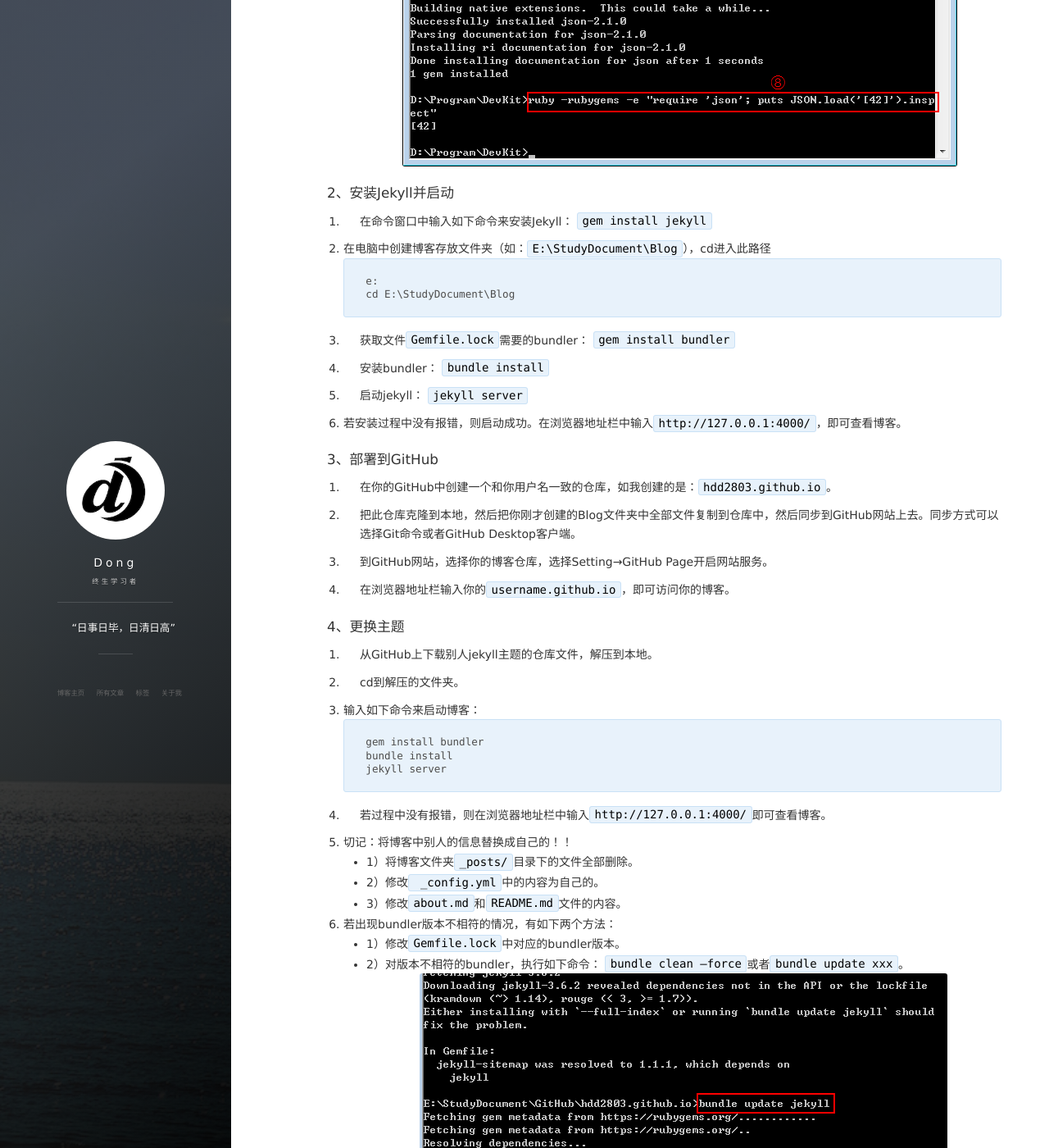
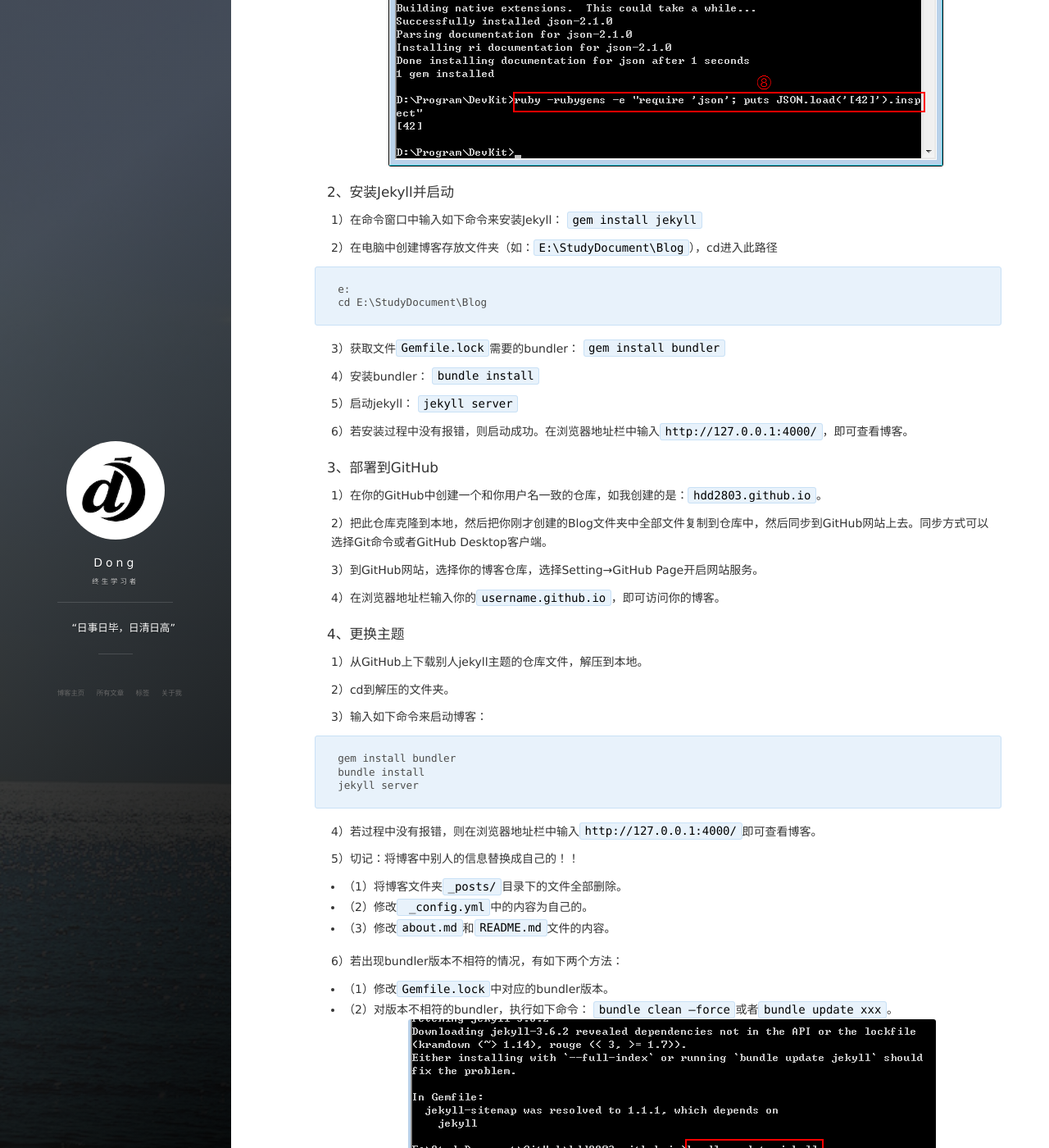
Before and after one commit to hdd2803/hdd2803.github.io, a Jekyll site: the page built from _posts/2017-11-07-WebNote_Jekyll.md, in a window 1280 px wide and 1400 px high, scrolled down 1513 px. Shown: the whole window at 82% size. Built offline with Jekyll 4.4.1, drawn with Linux system fonts in a browser that asks for light colours; nearby versions of some CDN libraries; comment, search, counter and statistics services are not loaded; some of the changed text lies outside the part shown.

Commit message:
修改文章样式

````diff
--- a/_posts/2017-11-07-WebNote_Jekyll.md
+++ b/_posts/2017-11-07-WebNote_Jekyll.md
@@ -9,20 +9,20 @@ tag: WebNote
 
 ### 一、Windows系统下
 #### 1、安装Ruby
-1. 去[Ruby官网](https://rubyinstaller.org/downloads/)下载适合自己系统的Ruby版本，以及对应Ruby的Development Kits。比如：[Ruby 2.3.3 (x64)](https://dl.bintray.com/oneclick/rubyinstaller/rubyinstaller-2.3.3-x64.exe)版本需要对应下载的Development Kits：[DevKit-mingw64-64-4.7.2-20130224-1432-sfx.exe](https://dl.bintray.com/oneclick/rubyinstaller/DevKit-mingw64-64-4.7.2-20130224-1432-sfx.exe)。记住一定要按照官网的要求，下载对应的两个软件。注意一下，Ruby 2.4.0及以上使用的开发套件是MSYS2 toolkit。
+1）去[Ruby官网](https://rubyinstaller.org/downloads/)下载适合自己系统的Ruby版本，以及对应Ruby的Development Kits。比如：[Ruby 2.3.3 (x64)](https://dl.bintray.com/oneclick/rubyinstaller/rubyinstaller-2.3.3-x64.exe)版本需要对应下载的Development Kits：[DevKit-mingw64-64-4.7.2-20130224-1432-sfx.exe](https://dl.bintray.com/oneclick/rubyinstaller/DevKit-mingw64-64-4.7.2-20130224-1432-sfx.exe)。记住一定要按照官网的要求，下载对应的两个软件。注意一下，Ruby 2.4.0及以上使用的开发套件是MSYS2 toolkit。
 
-2. 双击下载的Ruby软件进行安装，安装路径中切记不要带有空格。比如`C:\Program Files\Ruby193`就是错误的路径，而`D:\Program\Ruby23-x64`是正确路径。
+2）双击下载的Ruby软件进行安装，安装路径中切记不要带有空格。比如`C:\Program Files\Ruby193`就是错误的路径，而`D:\Program\Ruby23-x64`是正确路径。
 
-3. 安装完成后，双击下载的Development Kits提取文件，选择的存放路径也一定不要带有空格，否则会遇到未知错误。比如：`D:\Program\DevKit`。
+3）安装完成后，双击下载的Development Kits提取文件，选择的存放路径也一定不要带有空格，否则会遇到未知错误。比如：`D:\Program\DevKit`。
 
-4. 打开命令窗口cd到Development Kits的存放路径。运行`ruby dk.rb init`，在Development Kits目录下会生产`config.yml`文件。打开此文件，在其中输入Ruby的安装路径，如：`- D:/Program/Ruby23-x64`。
+4）打开命令窗口cd到Development Kits的存放路径。运行`ruby dk.rb init`，在Development Kits目录下会生产`config.yml`文件。打开此文件，在其中输入Ruby的安装路径，如：`- D:/Program/Ruby23-x64`。
 ![](/images/posts/WebNote/Jekyll/1.png)
 
-5. (可选)在命令窗口输入`ruby dk.rb review`，可以查看第四步中输入的路径是否正确。
+5）(可选)在命令窗口输入`ruby dk.rb review`，可以查看第四步中输入的路径是否正确。
 
-6. 最后再输入`ruby dk.rb install`来增强Ruby的功能。成功后，可在路径`<RUBY_INSTALL_DIR>\lib\ruby\site_ruby`下，可以看到`devkit.rb`文件。
+6）最后再输入`ruby dk.rb install`来增强Ruby的功能。成功后，可在路径`<RUBY_INSTALL_DIR>\lib\ruby\site_ruby`下，可以看到`devkit.rb`文件。
 
-7. 若要测试DevKit是否在Ruby环境中正确安装，可以输入如下几个命令：
+7）若要测试DevKit是否在Ruby环境中正确安装，可以输入如下几个命令：
 ```
 - gem install json --platform=ruby
 - ruby -rubygems -e "require 'json'; puts JSON.load('[42]').inspect"
@@ -31,57 +31,57 @@ tag: WebNote
 ![](/images/posts/WebNote/Jekyll/2.png)
 
 #### 2、安装Jekyll并启动
-1. 在命令窗口中输入如下命令来安装Jekyll：
+1）在命令窗口中输入如下命令来安装Jekyll：
 `gem install jekyll`
 
-2. 在电脑中创建博客存放文件夹（如：`E:\StudyDocument\Blog`），cd进入此路径
+2）在电脑中创建博客存放文件夹（如：`E:\StudyDocument\Blog`），cd进入此路径
 ```
 e:
 cd E:\StudyDocument\Blog
 ```
 
-3. 获取文件`Gemfile.lock`需要的bundler：
+3）获取文件`Gemfile.lock`需要的bundler：
 `gem install bundler`
 
-4. 安装bundler：
+4）安装bundler：
 `bundle install`
 
-5. 启动jekyll：
+5）启动jekyll：
 `jekyll server`
 
-6. 若安装过程中没有报错，则启动成功。在浏览器地址栏中输入`http://127.0.0.1:4000/`，即可查看博客。
+6）若安装过程中没有报错，则启动成功。在浏览器地址栏中输入`http://127.0.0.1:4000/`，即可查看博客。
 
 #### 3、部署到GitHub
-1. 在你的GitHub中创建一个和你用户名一致的仓库，如我创建的是：`hdd2803.github.io`。
+1）在你的GitHub中创建一个和你用户名一致的仓库，如我创建的是：`hdd2803.github.io`。
 
-2. 把此仓库克隆到本地，然后把你刚才创建的Blog文件夹中全部文件复制到仓库中，然后同步到GitHub网站上去。同步方式可以选择Git命令或者GitHub Desktop客户端。
+2）把此仓库克隆到本地，然后把你刚才创建的Blog文件夹中全部文件复制到仓库中，然后同步到GitHub网站上去。同步方式可以选择Git命令或者GitHub Desktop客户端。
 
-3. 到GitHub网站，选择你的博客仓库，选择Setting→GitHub Page开启网站服务。
+3）到GitHub网站，选择你的博客仓库，选择Setting→GitHub Page开启网站服务。
 
-4. 在浏览器地址栏输入你的`username.github.io`，即可访问你的博客。
+4）在浏览器地址栏输入你的`username.github.io`，即可访问你的博客。
 
 #### 4、更换主题
-1. 从GitHub上下载别人jekyll主题的仓库文件，解压到本地。
+1）从GitHub上下载别人jekyll主题的仓库文件，解压到本地。
 
-2. cd到解压的文件夹。
+2）cd到解压的文件夹。
 
-3. 输入如下命令来启动博客：
+3）输入如下命令来启动博客：
 ```
 gem install bundler
 bundle install
 jekyll server
 ```
 
-4. 若过程中没有报错，则在浏览器地址栏中输入`http://127.0.0.1:4000/`即可查看博客。
+4）若过程中没有报错，则在浏览器地址栏中输入`http://127.0.0.1:4000/`即可查看博客。
 
-5. 切记：将博客中别人的信息替换成自己的！！
-   - 1）将博客文件夹`_posts/`目录下的文件全部删除。
-   - 2）修改` _config.yml`中的内容为自己的。
-   - 3）修改`about.md`和`README.md`文件的内容。
+5）切记：将博客中别人的信息替换成自己的！！
+- （1）将博客文件夹`_posts/`目录下的文件全部删除。
+- （2）修改` _config.yml`中的内容为自己的。
+- （3）修改`about.md`和`README.md`文件的内容。
 
-6. 若出现bundler版本不相符的情况，有如下两个方法：
-   - 1）修改`Gemfile.lock`中对应的bundler版本。
-   - 2）对版本不相符的bundler，执行如下命令：
+6）若出现bundler版本不相符的情况，有如下两个方法：
+- （1）修改`Gemfile.lock`中对应的bundler版本。
+- （2）对版本不相符的bundler，执行如下命令：
     `bundle clean —force`或者`bundle update xxx`。
 ![](/images/posts/WebNote/Jekyll/3.png)
 
@@ -89,31 +89,31 @@ jekyll server
 　　MacOS系统下只有安装插件和Windows系统的步骤不同，即第一步不相同，从第二步到后面均一样，就不赘述了。接下来重点讲一下安装HomeBrew、Xcode、Ruby的过程。
 
 #### 1、安装HomeBrew
-1. 在终端输入如下命令来安装HomeBrew：
+1）在终端输入如下命令来安装HomeBrew：
 `ruby -e "$(curl -fsSL https://raw.githubusercontent.com/Homebrew/install/master/install)"``
 
-2. HomeBrew的常用命令
-   - 1）安装工具：`brew install xxx`
-   - 2）查看安装的工具：`brew list —versions`
-   - 3）更新brew：`brew update`
-   - 4）搜索工具：`brew search xxx`
-   - 5）卸载工具：`brew uninstall xxx`
-   - 6）查看brew版本：`brew -v`
+2）HomeBrew的常用命令
+- （1）安装工具：`brew install xxx`
+- （2）查看安装的工具：`brew list —versions`
+- （3）更新brew：`brew update`
+- （4）搜索工具：`brew search xxx`
+- （5）卸载工具：`brew uninstall xxx`
+- （6）查看brew版本：`brew -v`
 
 #### 2、安装Xcode及Xcode command line tools
-1. 通过App Store安装Xcode。
+1）通过App Store安装Xcode。
 
-2. 在Xcode中选择Preferences→Downloads→Components来安装Xcode command line tools。
+2）在Xcode中选择Preferences→Downloads→Components来安装Xcode command line tools。
 
 #### 3、安装Ruby
-1. 在终端输入来安装Ruby：
+1）在终端输入来安装Ruby：
 `brew install ruby`
 
-2. 常用命令
-   - 1）显示ruby版本：`ruby -v`
-   - 2）显示ruby安装位置：`whick ruby`
+2）常用命令
+- （1）显示ruby版本：`ruby -v`
+- （2）显示ruby安装位置：`whick ruby`
 
-3. 使用brew安装ruby成功后，若输入命令`ruby -v`显示的是系统Ruby的版本，则需要在在系统目录下修改.profile文件（文件地址如：`/Users/Dong/.profile `），来切换Ruby。输入语句如下：
+3）使用brew安装ruby成功后，若输入命令`ruby -v`显示的是系统Ruby的版本，则需要在在系统目录下修改.profile文件（文件地址如：`/Users/Dong/.profile `），来切换Ruby。输入语句如下：
 ```
 # for brew install
 export PATH=/usr/local/bin:$PATH
````
